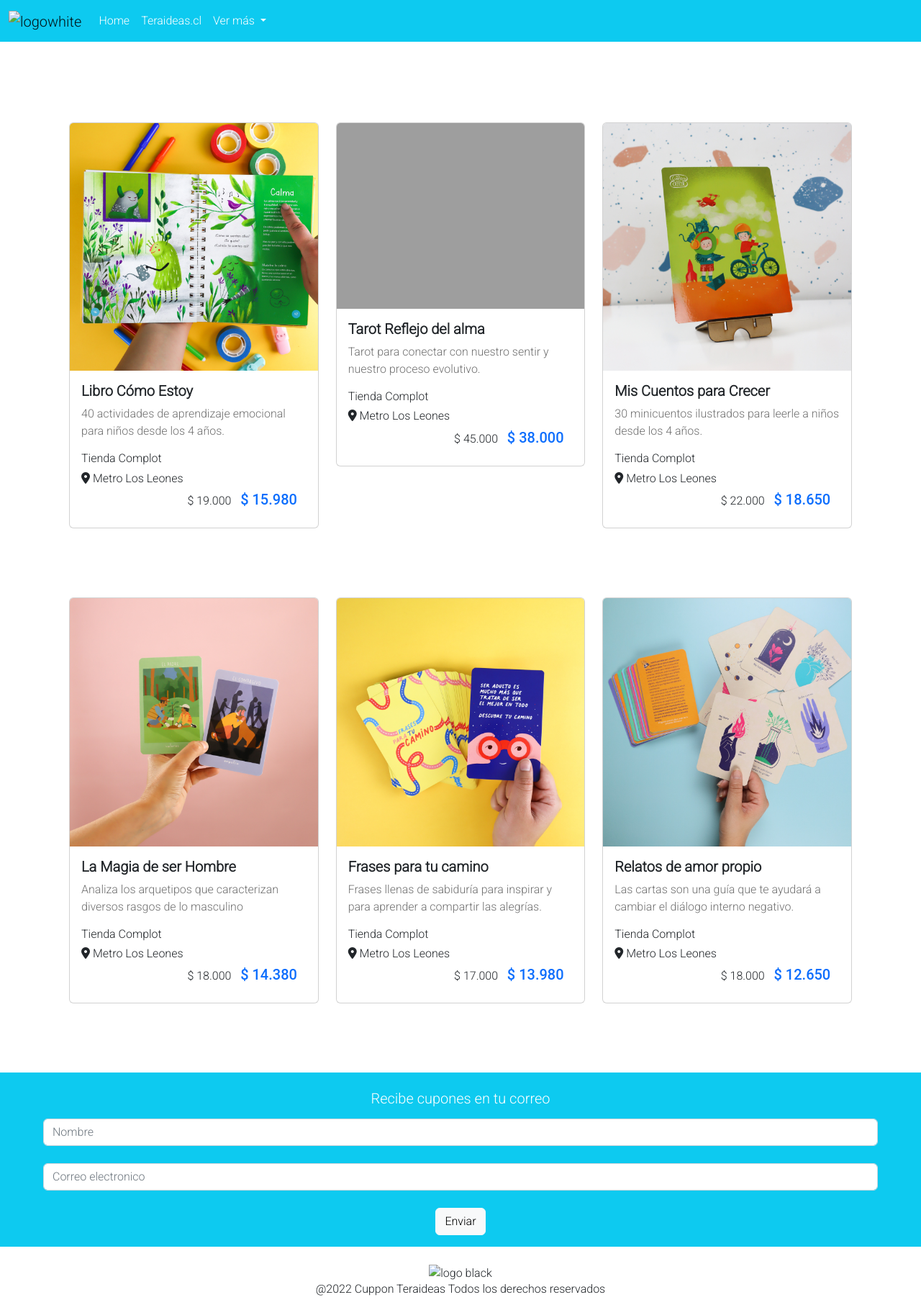
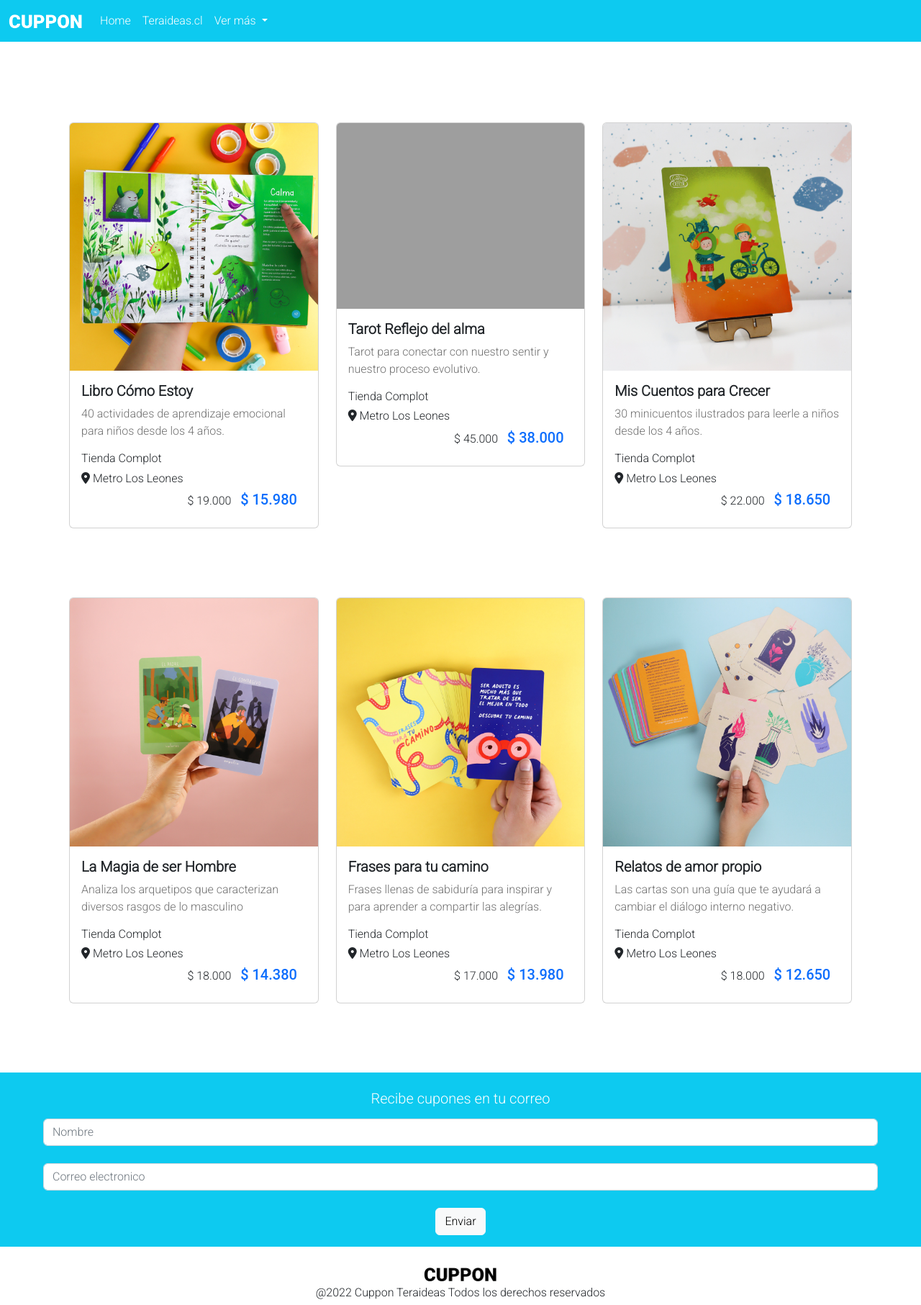
Before and after one commit to daniellaprs/Desafio4, a plain HTML site: page index.html in a window 1280 px wide. Shown: the whole page at 72% size. Drawn offline with nearby package versions, Linux system fonts and the light colour scheme; the site is published under a folder, as on GitHub Pages, so addresses that start at the root find nothing.

Commit message:
arreglo fotos

```diff
--- a/index.html
+++ b/index.html
@@ -27,7 +27,7 @@
         <nav class="navbar navbar-expand-lg bg-info">
             <div class="container-fluid ">
                 <a class="navbar-brand" href="#">
-                    <img src="/assets/imgs/logo-white.png" alt="logowhite" width="auto" height="30px">
+                    <img src="assets/imgs/logo-white.png" alt="logowhite" width="auto" height="30px">
                 </a>
                 <button class="navbar-toggler text-white" type="button" data-bs-toggle="collapse"
                     data-bs-target="#navbarSupportedContent" aria-controls="navbarSupportedContent"
@@ -211,7 +211,7 @@
             </div>
             <div class="bg-white text-center pt-4">
                 <a class="navbar-brand" href="#">
-                    <img src="/assets/imgs/logo-black.png" alt="logo black" width="auto" height="30px">
+                    <img src="assets/imgs/logo-black.png" alt="logo black" width="auto" height="30px">
                 </a>
                 <h6>@2022 Cuppon Teraideas Todos los derechos reservados</h6>
             </div>
```
